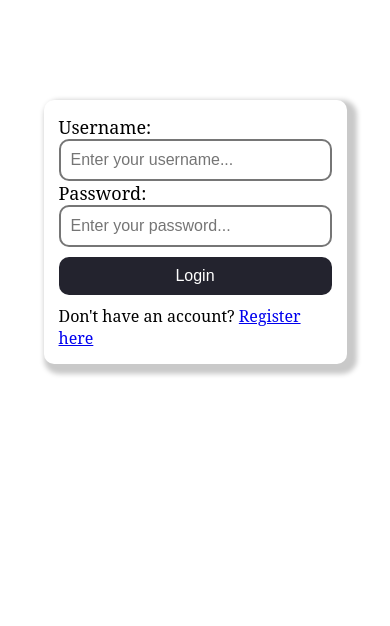
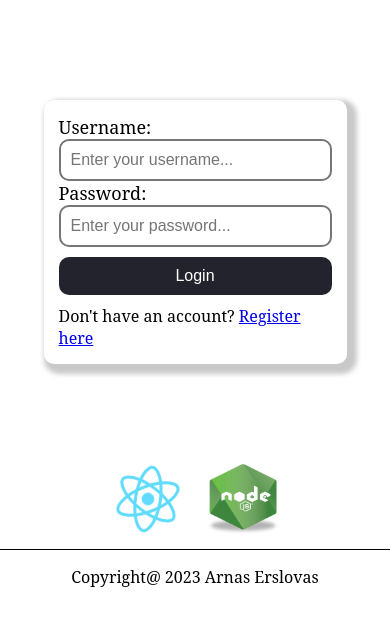
Before and after one commit to Svarscikas/client, a React (Create React App) app: page / in a window 390 px wide. Shown: the top 626 px of the page. Built offline with nearby package versions, Linux system fonts and the light colour scheme; no server answers.

Commit message:
some fixes in css

```diff
--- a/src/App.css
+++ b/src/App.css
@@ -115,6 +115,11 @@ main {
 .addExerciseButton2:hover{
   background-color: var(--bg-secondary);
   cursor: pointer;
+}
+.copyright{
+  text-align: center;
+  margin-top: 1rem;
+  margin-bottom: 1rem;
 }
 .searchBar{
   background-image: url(./images/magnifying-glass-solid.svg);
@@ -519,6 +524,9 @@ main {
     margin-bottom: 1rem;
     padding-bottom: 1rem;
   }
+  .copyright{
+    margin-bottom: 6rem;
+  }
   .Exercise-Wrapper{
     display: block;
   }
@@ -547,6 +555,7 @@ main {
     bottom: 0;
     width: 100vw;
     height: 5rem;
+    z-index: 2;
   }
 
   .logo {
--- a/src/App.js
+++ b/src/App.js
@@ -144,15 +144,17 @@ function App() {
         </Routes>
       </Router>
     </AuthContext.Provider>
-    {/* <footer className="footer">
+    { <footer className="footer">
       <div className="images">
       <img src="/logo192.png" className="footerImage"></img>
       <img src="/nodejs.png" className="footerImage"></img>
       </div>
+      <div className="copyright">
+      Copyright@ 2023 Arnas Erslovas
+      </div>
 
-      Copyright@ 2023 Arnas Erslovas
 
-      </footer> */}
+      </footer> }
   </div>
 
   )
--- a/src/pages/Workout.js
+++ b/src/pages/Workout.js
@@ -59,12 +59,16 @@ function Workout() {
         <div className="Card">
           <h2 className='WorkoutTitle'>{workoutObject.title} {workoutObject.createdAt?.slice(0,10)}</h2>
           <div>{ShowWorkoutExercises(workoutExercise, setWorkoutExercise,workoutObject)}</div>
-            {workoutObject.status == false &&
+          <div className='ButtonRow'>
+          {workoutObject.status == false &&
               <button id="Btn" className='addExerciseButton' onClick={handleExcercisesButton}>{buttonText}</button>
             }
             {workoutObject.status == false &&
               <button id ="Btn" className='addExerciseButton' onClick={completeWorkout}>Complete workout</button>
             }
+
+          </div>
+
           <div>{AddExerciseForm(exerciseObject, showAddExcercise, id, setWorkoutExercise, workoutExercise)}</div>
         </div>
        </main>
```
